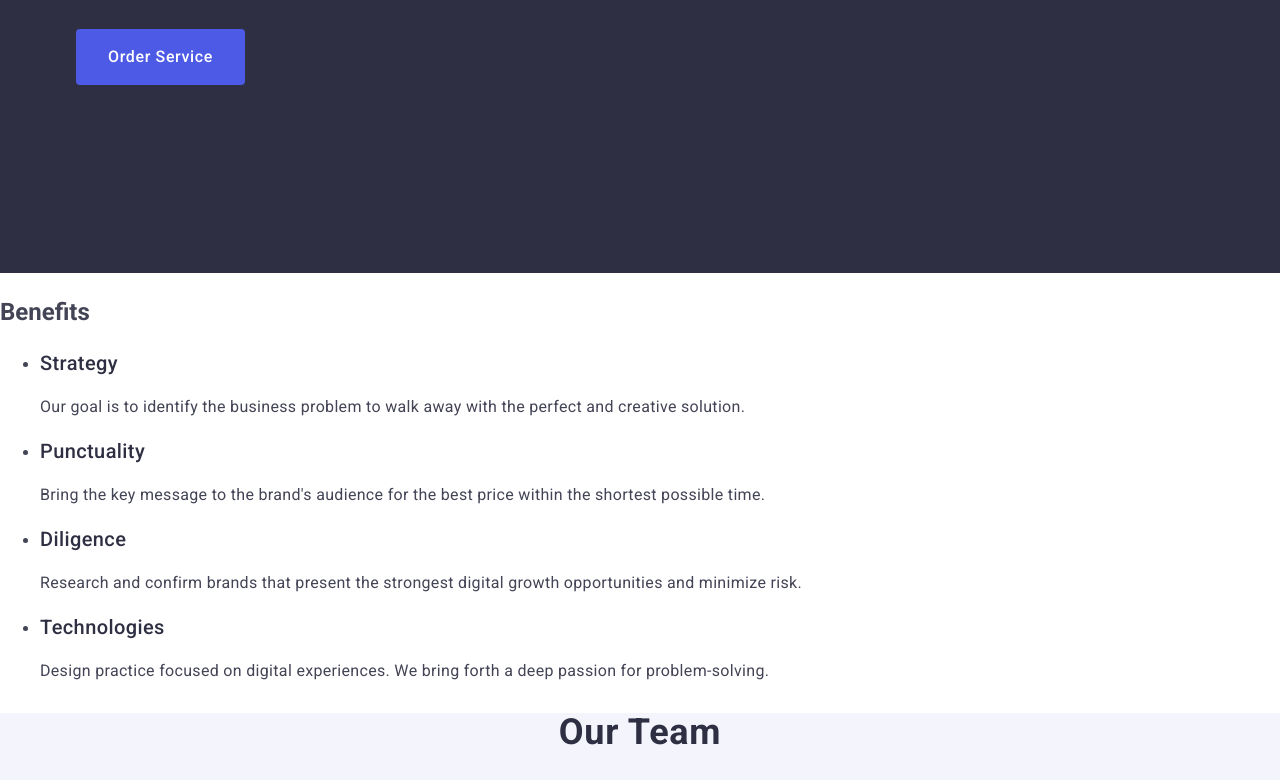
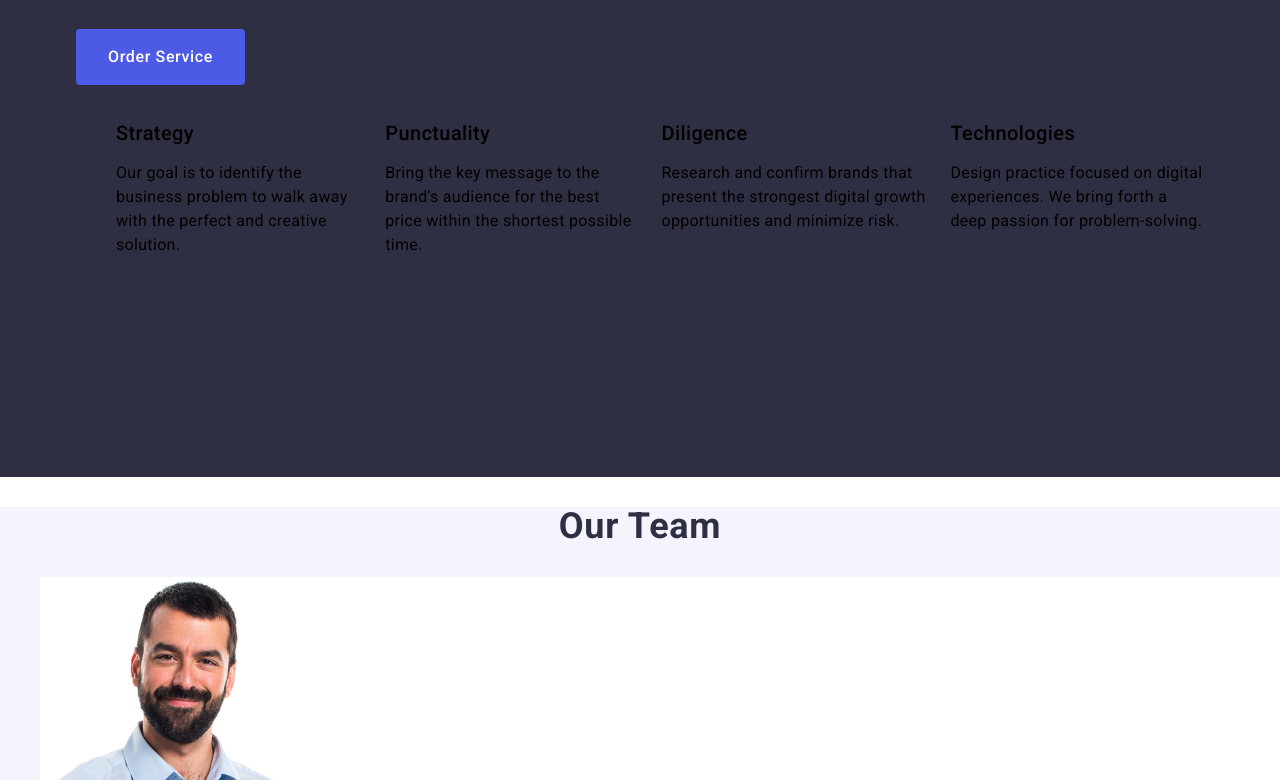
Before and after one commit to volodymyr-khoma/goit-markup-hw-03, a website: page index.html in a window 1280 px wide. Shown: the part 442-1222 px from the top of the page. Drawn offline with nearby package versions, Linux system fonts and the light colour scheme.

Commit message:
update my third homework 4

```diff
--- a/css/styles.css
+++ b/css/styles.css
@@ -1,4 +1,10 @@
+a {
+    text-decoration: none;
+}
 
+ul {
+    list-style: none;
+}
 
 .body {
     font-family: "Roboto", sans-serif;
@@ -91,19 +97,29 @@
     background-color: #404BBF
 }
 
+.solution-list {
+    display: flex;
+    gap: 24px;
+}
+
+.solution-element {
+    width: calc(100% - 72) / 4;
+}
+
 .benefits {
     font-weight: 500;
     font-size: 20px;
     line-height: 1.2;
     letter-spacing: 0.02em;
-    color: #2e2f42;
+    color: #000000;
+    margin-bottom: 8px;
 }
 
 .benefits-p {
     font-size: 16px;
     line-height: 1.5;
     letter-spacing: 0.02em;
-    color: #434455;
+    color: #000000;
 }
 
 .team {
@@ -230,3 +246,16 @@ img {
     display: flex;
     gap: 40px;
 }
+
+.visually-hidden {
+    position: absolute;
+    width: 1px;
+    height: 1px;
+    margin: -1px;
+    border: 0;
+    padding: 0;
+    white-space: nowrap;
+    clip-path: inset(100%);
+    clip: rect(0 0 0 0);
+    overflow: hidden;
+}
--- a/index.html
+++ b/index.html
@@ -41,31 +41,29 @@
     <div class="container">
     <h1 class="solution-head">Effective Solutions for Your Business</h1>
     <button type="button" onclick="" class="solution-button">Order Service</button>
-    </div>
-    </section>
-    <section>
-        <h2>Benefits</h2>
-        <ul>
-            <li>
+        <h2 class="visually-hidden">Benefits</h2>
+        <ul class="solution-list">
+            <li class="solution-element">
                 <h3 class="benefits">Strategy</h3>
                 <p class="benefits-p">Our goal is to identify the business problem to walk away with the perfect and creative solution.</p>
             </li>
 
-            <li>
+            <li class="solution-element">
                 <h3 class="benefits">Punctuality</h3>
                 <p class="benefits-p">Bring the key message to the brand's audience for the best price within the shortest possible time.</p>
             </li>
 
-            <li>
+            <li class="solution-element">
                 <h3 class="benefits">Diligence</h3>
                 <p class="benefits-p">Research and confirm brands that present the strongest digital growth opportunities and minimize risk.</p>
             </li>
 
-            <li>
+            <li class="solution-element">
                 <h3 class="benefits">Technologies</h3>
                 <p class="benefits-p">Design practice focused on digital experiences. We bring forth a deep passion for problem-solving.</p>
             </li>
         </ul>
+    </div>
     </section>
 
     <section class="team">
```
